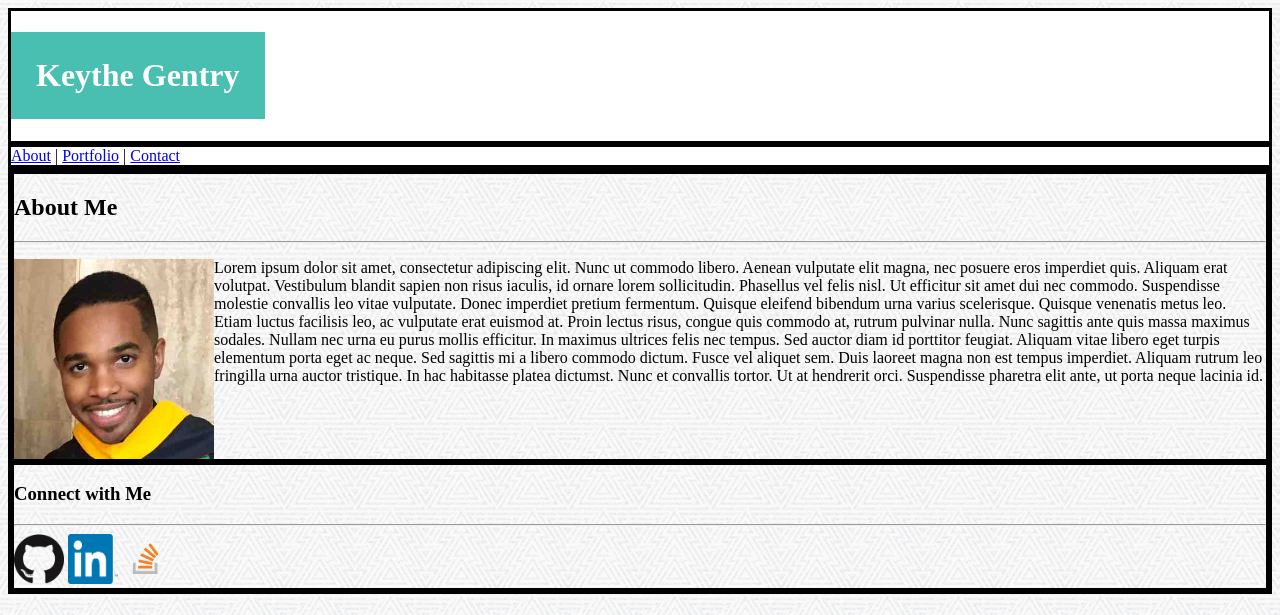
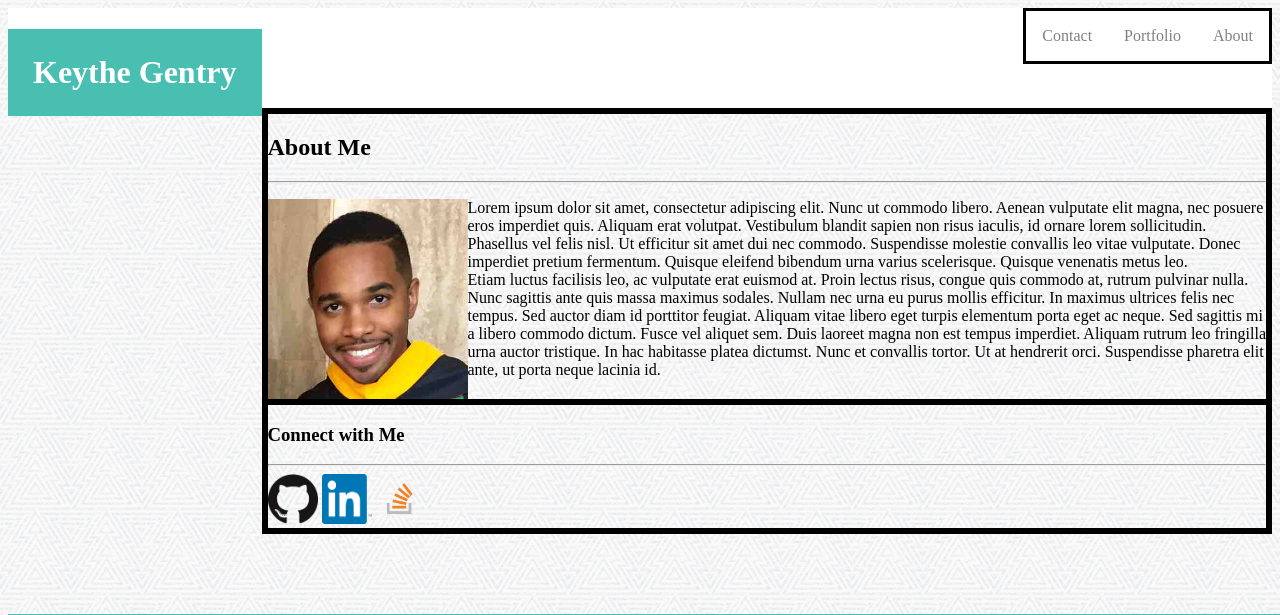
Before and after one commit to kagentry/Basic-Portfolio, a PHP site: page / in a window 1280 px wide; the page is wider, and only the part inside the window is pictured. Shown: the top 615 px of that part. Run offline with PHP 8.4, Linux system fonts and the light colour scheme.

Commit message:
trying to fix header

```diff
--- a/assets/css/style.css
+++ b/assets/css/style.css
@@ -1,12 +1,50 @@
 /*		for all pages*/
 header {
 	background: white;
+	clear: both;
+	height: 100px;
+	width: 100%;
+	display: block;
+	/*position:fixed;*/
 }
+header h1 {
+	float: left;
+}
+header ul {
+	float: right;
+	border: solid;	/*take this out eventually*/
+}
+
+ul {
+    list-style-type: none;
+    margin: 0;
+    padding: 0;
+    overflow: hidden;
+    background-color: white;
+}
+
+li {
+    float: right;
+}
+
+li a {
+    display: block;
+    color: grey;
+    text-align: center;
+    padding: 16px;
+    text-decoration: none;
+}
+
+li a:hover {
+    background-color: lightgrey;
+    color: white;
+}
+
 div {
 	border: solid;
-	overflow: auto;
+	overflow: hidden;		/*allows for contents to be wrap inside div*/
 }
-div h1 {
+h1 {
 	background-color: #48bfb1;
 	color: white;
 	padding: 25px;
@@ -61,11 +99,3 @@ img.contact {
 	background-image: url("../images/tempimg.png");
 	background-repeat: no-repeat;
 }
-
-
-
-/*
-h2, h3 {
-	border-bottom: solid;
-}
-*/
--- a/index.html
+++ b/index.html
@@ -7,14 +7,12 @@
 	</head>
 	<body>
 		<header>
-			<div>
-				<h1>Keythe Gentry</h1>
-			</div>
-			<div> <!--needs to be changed to <header> tag-->
-				<a href="#">About</a> |
-				<a href="portfolio.html">Portfolio</a> |
-				<a href="contact.html">Contact</a>
-			</div>
+			<h1>Keythe Gentry</h1>
+			<ul> <!--needs to be changed to <ul> tag-->
+				<li><a href="#">About</a></li>
+				<li><a href="portfolio.html">Portfolio</a></li>
+				<li><a href="contact.html">Contact</a></li>
+			</ul>
 		</header>
 		<div>
 			<div>
```
